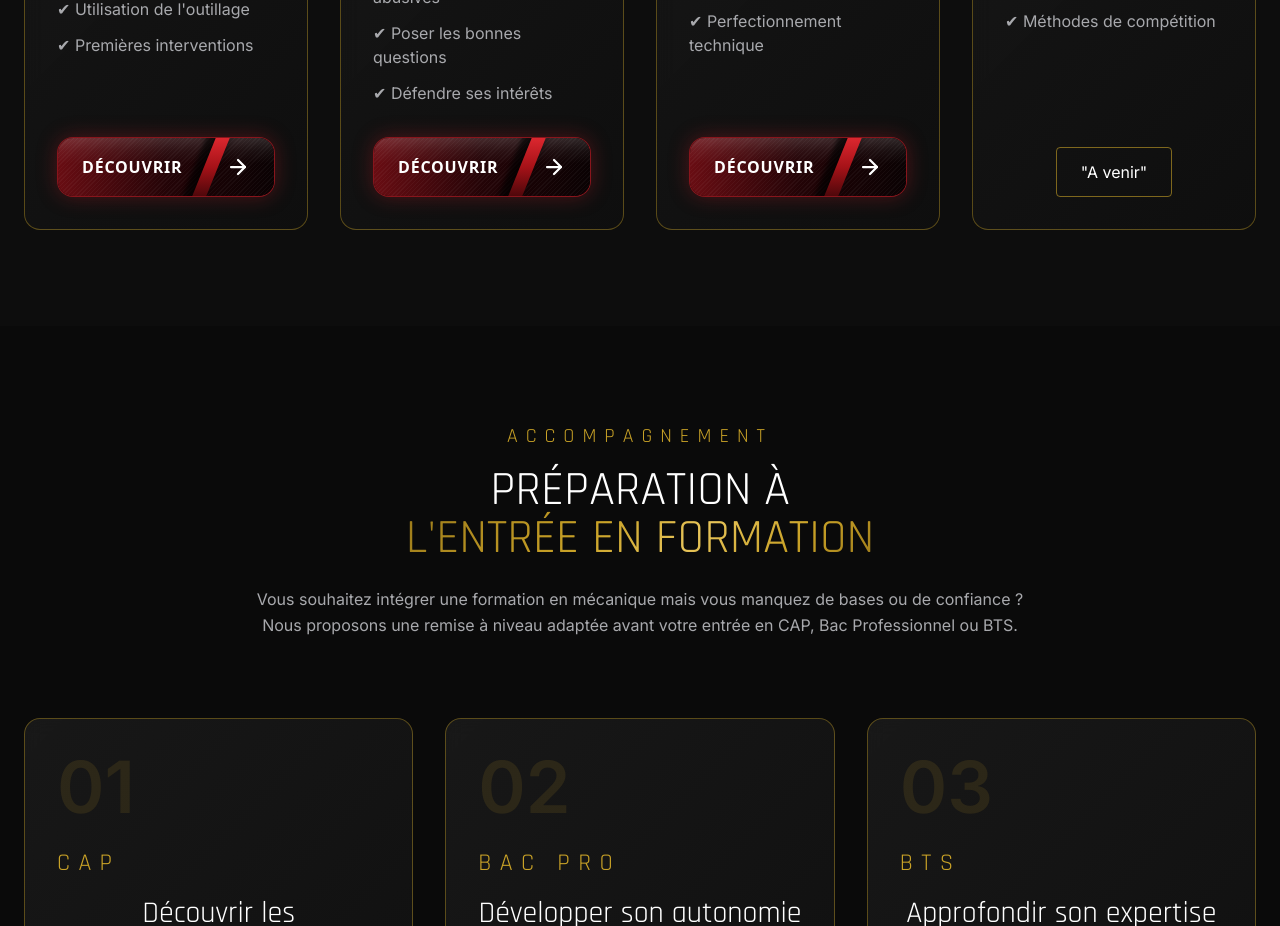
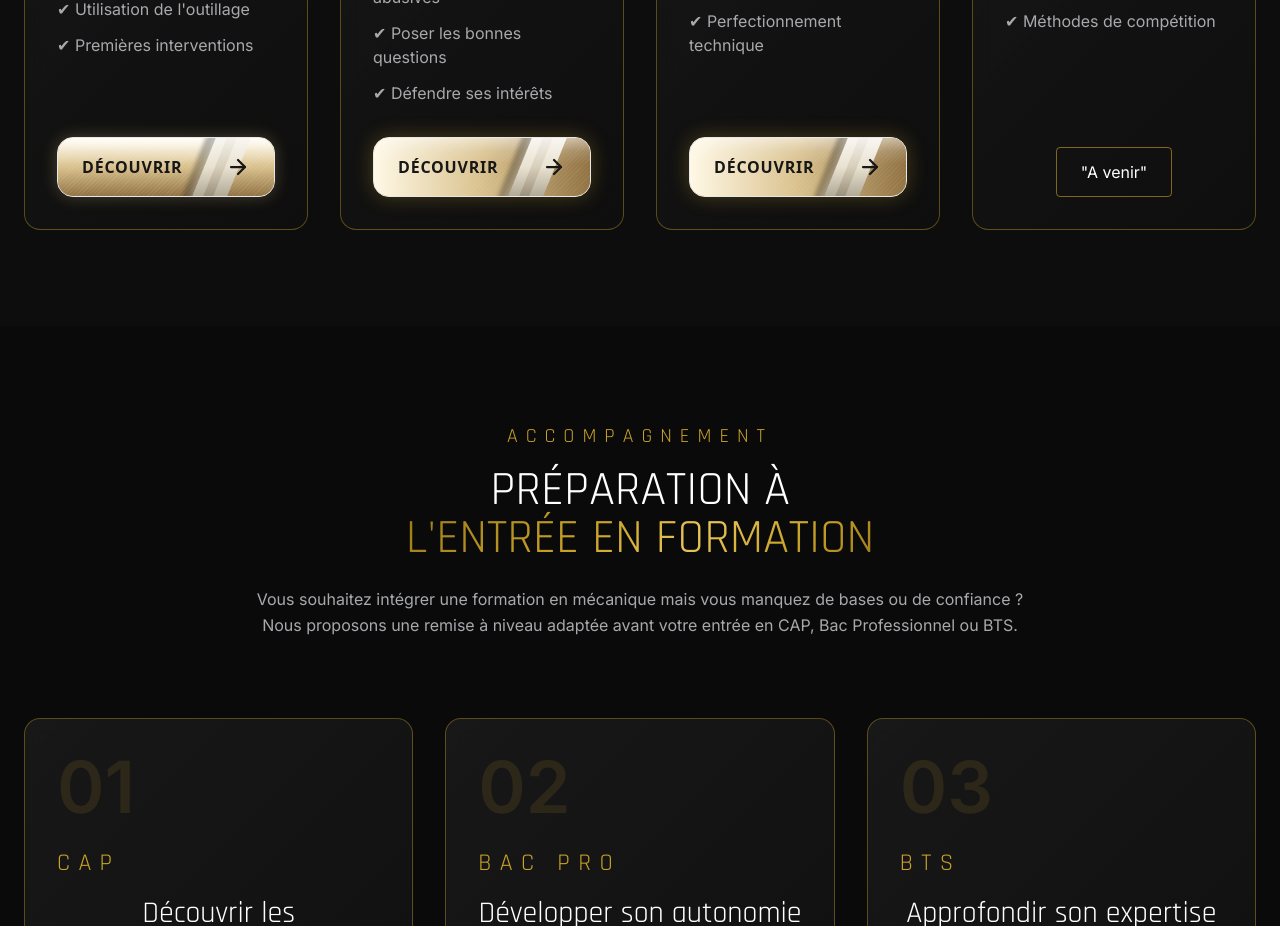
Before and after one commit to PerformancePrestigeAcademy/performance-prestige-academy, a React (Vite) app: page /formation in a window 1280 px wide. Shown: the part 1600-2526 px from the top of the page. Built offline with nearby package versions, Linux system fonts and the light colour scheme.

Commit message:
PATCH 032 v33

```diff
--- a/src/Pages/FormationPage.tsx
+++ b/src/Pages/FormationPage.tsx
@@ -207,6 +207,7 @@ Performance & Prestige Academy
 
      <div className="grid md:grid-cols-2 xl:grid-cols-4 gap-8">
 
+
 {/* DÉBUTANT */}
 
 <ServiceCard
@@ -222,89 +223,44 @@ Performance & Prestige Academy
     <li>✔ Premières interventions</li>
   </ul>
 
- <div className="mt-auto pt-8 w-full flex justify-center">
-  <button
-    type="button"
-    onClick={() => {
-      setSelectedFormation(initiationMecaniqueFormation);
-      setIsFormationModalOpen(true);
-    }}
-    className="
-      group relative overflow-hidden
-      inline-flex items-center justify-between
-      w-full max-w-[260px] h-[60px]
-      px-6
-      rounded-2xl
-      font-sans text-white
-      border border-[#A81B22]/80
-      bg-[#0C0204]
-      shadow-[0_0_20px_rgba(168,27,34,0.4)]
-      transition-all duration-300
-      hover:border-[#d62832] hover:shadow-[0_0_25px_rgba(214,40,50,0.55)]
-      active:scale-[0.99]
-    "
-  >
-    {/* 1. Dégradé de fond global */}
-    <span
-      className="
-        absolute inset-0
-        bg-gradient-to-r from-[#690D13] via-[#240407] to-[#0A0203]
-      "
-    />
-
-    {/* 2. Texture hachurée diagonale */}
-    <span
-      className="
-        absolute inset-0 opacity-20 pointer-events-none
-        bg-[repeating-linear-gradient(-45deg,transparent,transparent_2px,rgba(255,255,255,0.18)_2px,rgba(255,255,255,0.18)_3px)]
-      "
-    />
-
-    {/* 3. Reflet brillant en haut (effet gloss) */}
-    <span
-      className="
-        absolute inset-x-0 top-0 h-[45%] pointer-events-none
-        bg-gradient-to-b from-white/15 via-white/5 to-transparent
-      "
-    />
-
-    {/* 4. Ombre portée sous la bande rouge */}
-    <span
-      className="
-        absolute -top-3 -bottom-3 right-[28%] w-5
-        bg-black/60 blur-[2px]
-        -skew-x-[22deg] z-10
-      "
-    />
-
-    {/* 5. Bande rouge diagonale */}
-    <span
-      className="
-        absolute -top-3 -bottom-3 right-[26%] w-3.5
-        bg-gradient-to-b from-[#F23038] via-[#A61218] to-[#2B0305]
-        -skew-x-[22deg] z-10
-        shadow-[-2px_0_8px_rgba(0,0,0,0.6)]
-      "
-    />
-
-    {/* 6. Contenu Gauche (Texte) */}
-    <span className="relative z-10 font-bold tracking-wider text-sm sm:text-base uppercase">
-      Découvrir
-    </span>
-
-    {/* 7. Flèche à droite */}
-    <span className="relative z-10 flex items-center justify-center">
-      <ArrowRight
-        className="
-          w-[24px] h-[24px] text-white stroke-[2.25]
-          transition-transform duration-300
-          group-hover:translate-x-1.5
-        "
-      />
-    </span>
-  </button>
-</div>
+  <div className="mt-auto pt-8 w-full flex justify-center">
+    <button type="button"onClick={() => {setSelectedFormation(initiationMecaniqueFormation);setIsFormationModalOpen(true);}}
+      className="group relative overflow-hidden inline-flex items-center justify-between w-full max-w-[260px] h-[60px] px-6 rounded-2xl font-sans font-bold text-[#171717] border border-
+      [#E8D5A5] bg-[#BFA56D] shadow-[0_0_16px_rgba(207,180,119,0.30)] transition-all duration-300 hover:border-[#FFF0C5] hover:shadow-[0_0_25px_rgba(230,204,150,0.55)] active:scale-[0.99]" >
+
+      {/* 1. Dégradé champagne métallisé */}
+      <span className="absolute inset-0 bg-gradient-to-b from-[#FFF8E5] via-[#D9C18D] to-[#927344]" />
+
+      {/* 2. Texture hachurée diagonale */}
+      <span className="absolute inset-0 opacity-20 pointer-events-none bg-[repeating-linear-gradient(-45deg,transparent,transparent_2px,rgba(255,255,255,0.35)_2px,rgba(255,255,255,0.35)_3px)]" />
+
+      {/* 3. Reflet brillant supérieur */}
+      <span className="absolute inset-x-0 top-0 h-[45%] pointer-events-none bg-gradient-to-b from-white/70 via-white/20 to-transparent" />
+
+      {/* 4. Ombre sous les bandes */}
+      <span className="absolute -top-3 -bottom-3 right-[28%] w-5 bg-black/30 blur-[2px] -skew-x-[22deg] z-10" />
+
+      {/* 5. Trois bandes obliques champagne / argent */}
+      <span className="absolute -top-3 -bottom-3 right-[26%] w-3.5 bg-gradient-to-b from-[#FFFFFF] via-[#E9E2D1] to-[#9B927F] -skew-x-[22deg] z-10 shadow-[-2px_0_8px_rgba(255,255,255,0.35)]" />
+
+      <span className="absolute -top-3 -bottom-3 right-[21%] w-3.5 bg-gradient-to-b from-[#FFFFFF] via-[#D8CFBB] to-[#82765F] -skew-x-[22deg] z-10" />
+
+      <span className="absolute -top-3 -bottom-3 right-[16%] w-3.5 bg-gradient-to-b from-[#FFFFFF] via-[#E9E2D1] to-[#9B927F] -skew-x-[22deg] z-10" />
+
+      {/* 6. Texte */}
+      <span className="relative z-10 font-bold tracking-wider text-sm sm:text-base uppercase">
+        Découvrir
+      </span>
+
+      {/* 7. Flèche */}
+      <span className="relative z-10 flex items-center justify-center">
+        <ArrowRight className="w-[24px] h-[24px] text-[#171717] stroke-[2.25] transition-transform duration-300 group-hover:translate-x-1.5"/>
+      </span>
+
+    </button>
+  </div>
 </ServiceCard>
+
 
 {/* AU FÉMININ */}
 
@@ -322,86 +278,38 @@ Performance & Prestige Academy
   </ul>
 
   <div className="mt-auto pt-8 w-full flex justify-center">
-  <button
-    type="button"
-    onClick={() => {
-  setSelectedFormation(mecaniqueAuFemininFormation);
-  setIsFormationModalOpen(true);
-}}
-    className="
-      group relative overflow-hidden
-      inline-flex items-center justify-between
-      w-full max-w-[260px] h-[60px]
-      px-6
-      rounded-2xl
-      font-sans text-white
-      border border-[#A81B22]/80
-      bg-[#0C0204]
-      shadow-[0_0_20px_rgba(168,27,34,0.4)]
-      transition-all duration-300
-      hover:border-[#d62832] hover:shadow-[0_0_25px_rgba(214,40,50,0.55)]
-      active:scale-[0.99]
-    "
-  >
-    {/* 1. Dégradé de fond global */}
-    <span
-      className="
-        absolute inset-0
-        bg-gradient-to-r from-[#690D13] via-[#240407] to-[#0A0203]
-      "
-    />
-
-    {/* 2. Texture hachurée diagonale */}
-    <span
-      className="
-        absolute inset-0 opacity-20 pointer-events-none
-        bg-[repeating-linear-gradient(-45deg,transparent,transparent_2px,rgba(255,255,255,0.18)_2px,rgba(255,255,255,0.18)_3px)]
-      "
-    />
-
-    {/* 3. Reflet brillant en haut (effet gloss) */}
-    <span
-      className="
-        absolute inset-x-0 top-0 h-[45%] pointer-events-none
-        bg-gradient-to-b from-white/15 via-white/5 to-transparent
-      "
-    />
-
-    {/* 4. Ombre portée sous la bande rouge */}
-    <span
-      className="
-        absolute -top-3 -bottom-3 right-[28%] w-5
-        bg-black/60 blur-[2px]
-        -skew-x-[22deg] z-10
-      "
-    />
-
-    {/* 5. Bande rouge diagonale */}
-    <span
-      className="
-        absolute -top-3 -bottom-3 right-[26%] w-3.5
-        bg-gradient-to-b from-[#F23038] via-[#A61218] to-[#2B0305]
-        -skew-x-[22deg] z-10
-        shadow-[-2px_0_8px_rgba(0,0,0,0.6)]
-      "
-    />
-
-    {/* 6. Contenu Gauche (Texte) */}
-    <span className="relative z-10 font-bold tracking-wider text-sm sm:text-base uppercase">
-      Découvrir
-    </span>
-
-    {/* 7. Flèche à droite */}
-    <span className="relative z-10 flex items-center justify-center">
-      <ArrowRight
-        className="
-          w-[24px] h-[24px] text-white stroke-[2.25]
-          transition-transform duration-300
-          group-hover:translate-x-1.5
-        "
-      />
-    </span>
-  </button>
+  <button type="button" onClick={() => {setSelectedFormation(mecaniqueAuFemininFormation); setIsFormationModalOpen(true);}}
+  className="group relative overflow-hidden inline-flex items-center justify-between w-full max-w-[260px] h-[60px] px-6 rounded-2xl font-sans text-[#171717] border border-
+  [#D9C18D]/80 bg-[#D9C18D] shadow-[0_0_20px_rgba(201,162,39,0.30)] transition-all duration-300 hover:border-[#FFF0C2] hover:shadow-[0_0_25px_rgba(217,193,141,0.55)] active:scale-[0.99]">
+
+  {/* 1. Dégradé de fond global */}
+  <span className="absolute inset-0 bg-gradient-to-r from-[#FFF8E5] via-[#D9C18D] to-[#927344]" />
+
+  {/* 2. Texture hachurée diagonale */}
+  <span className="absolute inset-0 opacity-20 pointer-events-none bg-[repeating-linear-gradient(-45deg,transparent,transparent_2px,rgba(255,255,255,0.25)_2px,rgba(255,255,255,0.25)_3px)]" />
+
+  {/* 3. Reflet brillant en haut */}
+  <span className="absolute inset-x-0 top-0 h-[45%] pointer-events-none bg-gradient-to-b from-white/50 via-white/15 to-transparent" />
+
+  {/* 4. Ombre sous les bandes métalliques */}
+  <span className="absolute -top-3 -bottom-3 right-[28%] w-5 bg-black/30 blur-[2px] -skew-x-[22deg] z-10" />
+
+  {/* 5. Trois bandes obliques champagne / argent */}
+  <span className="absolute -top-3 -bottom-3 right-[26%] w-3.5 bg-gradient-to-b from-[#FFFFFF] via-[#E9E2D1] to-[#9B927F] -skew-x-[22deg] z-10 shadow-[-2px_0_8px_rgba(255,255,255,0.35)]" />
+  <span className="absolute -top-3 -bottom-3 right-[21%] w-3.5 bg-gradient-to-b from-[#FFFFFF] via-[#D8CFBB] to-[#82765F] -skew-x-[22deg] z-10" />
+  <span className="absolute -top-3 -bottom-3 right-[16%] w-3.5 bg-gradient-to-b from-[#FFFFFF] via-[#E9E2D1] to-[#9B927F] -skew-x-[22deg] z-10" />
+
+  {/* 6. Texte */}
+  <span className="relative z-10 font-bold tracking-wider text-sm sm:text-base uppercase">
+    Découvrir
+  </span>
+
+  {/* 7. Flèche */}
+  <span className="relative z-10 flex items-center justify-center">
+    <ArrowRight className="w-[24px] h-[24px] text-[#171717] stroke-[2.25] transition-transform duration-300 group-hover:translate-x-1.5"/>
+  </span>
+
+</button>
 </div>
 </ServiceCard>
 
@@ -421,86 +329,38 @@ Performance & Prestige Academy
   </ul>
 
   <div className="mt-auto pt-8 w-full flex justify-center">
-  <button
-    type="button"
-    onClick={() => {
-  setSelectedFormation(perfectionnementMecaniqueFormation);
-  setIsFormationModalOpen(true);
-}}
-    className="
-      group relative overflow-hidden
-      inline-flex items-center justify-between
-      w-full max-w-[260px] h-[60px]
-      px-6
-      rounded-2xl
-      font-sans text-white
-      border border-[#A81B22]/80
-      bg-[#0C0204]
-      shadow-[0_0_20px_rgba(168,27,34,0.4)]
-      transition-all duration-300
-      hover:border-[#d62832] hover:shadow-[0_0_25px_rgba(214,40,50,0.55)]
-      active:scale-[0.99]
-    "
-  >
-    {/* 1. Dégradé de fond global */}
-    <span
-      className="
-        absolute inset-0
-        bg-gradient-to-r from-[#690D13] via-[#240407] to-[#0A0203]
-      "
-    />
-
-    {/* 2. Texture hachurée diagonale */}
-    <span
-      className="
-        absolute inset-0 opacity-20 pointer-events-none
-        bg-[repeating-linear-gradient(-45deg,transparent,transparent_2px,rgba(255,255,255,0.18)_2px,rgba(255,255,255,0.18)_3px)]
-      "
-    />
-
-    {/* 3. Reflet brillant en haut (effet gloss) */}
-    <span
-      className="
-        absolute inset-x-0 top-0 h-[45%] pointer-events-none
-        bg-gradient-to-b from-white/15 via-white/5 to-transparent
-      "
-    />
-
-    {/* 4. Ombre portée sous la bande rouge */}
-    <span
-      className="
-        absolute -top-3 -bottom-3 right-[28%] w-5
-        bg-black/60 blur-[2px]
-        -skew-x-[22deg] z-10
-      "
-    />
-
-    {/* 5. Bande rouge diagonale */}
-    <span
-      className="
-        absolute -top-3 -bottom-3 right-[26%] w-3.5
-        bg-gradient-to-b from-[#F23038] via-[#A61218] to-[#2B0305]
-        -skew-x-[22deg] z-10
-        shadow-[-2px_0_8px_rgba(0,0,0,0.6)]
-      "
-    />
-
-    {/* 6. Contenu Gauche (Texte) */}
-    <span className="relative z-10 font-bold tracking-wider text-sm sm:text-base uppercase">
-      Découvrir
-    </span>
-
-    {/* 7. Flèche à droite */}
-    <span className="relative z-10 flex items-center justify-center">
-      <ArrowRight
-        className="
-          w-[24px] h-[24px] text-white stroke-[2.25]
-          transition-transform duration-300
-          group-hover:translate-x-1.5
-        "
-      />
-    </span>
-  </button>
+  <button type="button" onClick={() => {setSelectedFormation(perfectionnementMecaniqueFormation); setIsFormationModalOpen(true);}}
+  className="group relative overflow-hidden inline-flex items-center justify-between w-full max-w-[260px] h-[60px] px-6 rounded-2xl font-sans text-[#171717] border border-
+  [#D9C18D]/80 bg-[#D9C18D] shadow-[0_0_20px_rgba(201,162,39,0.30)] transition-all duration-300 hover:border-[#FFF0C2] hover:shadow-[0_0_25px_rgba(217,193,141,0.55)] active:scale-[0.99]">
+
+  {/* 1. Dégradé de fond global */}
+  <span className="absolute inset-0 bg-gradient-to-r from-[#FFF8E5] via-[#D9C18D] to-[#927344]" />
+
+  {/* 2. Texture hachurée diagonale */}
+  <span className="absolute inset-0 opacity-20 pointer-events-none bg-[repeating-linear-gradient(-45deg,transparent,transparent_2px,rgba(255,255,255,0.25)_2px,rgba(255,255,255,0.25)_3px)]" />
+
+  {/* 3. Reflet brillant en haut */}
+  <span className="absolute inset-x-0 top-0 h-[45%] pointer-events-none bg-gradient-to-b from-white/50 via-white/15 to-transparent" />
+
+  {/* 4. Ombre sous les bandes métalliques */}
+  <span className="absolute -top-3 -bottom-3 right-[28%] w-5 bg-black/30 blur-[2px] -skew-x-[22deg] z-10" />
+
+  {/* 5. Trois bandes obliques champagne / argent */}
+  <span className="absolute -top-3 -bottom-3 right-[26%] w-3.5 bg-gradient-to-b from-[#FFFFFF] via-[#E9E2D1] to-[#9B927F] -skew-x-[22deg] z-10 shadow-[-2px_0_8px_rgba(255,255,255,0.35)]" />
+  <span className="absolute -top-3 -bottom-3 right-[21%] w-3.5 bg-gradient-to-b from-[#FFFFFF] via-[#D8CFBB] to-[#82765F] -skew-x-[22deg] z-10" />
+  <span className="absolute -top-3 -bottom-3 right-[16%] w-3.5 bg-gradient-to-b from-[#FFFFFF] via-[#E9E2D1] to-[#9B927F] -skew-x-[22deg] z-10" />
+
+  {/* 6. Texte */}
+  <span className="relative z-10 font-bold tracking-wider text-sm sm:text-base uppercase">
+    Découvrir
+  </span>
+
+  {/* 7. Flèche */}
+  <span className="relative z-10 flex items-center justify-center">
+    <ArrowRight className="w-[24px] h-[24px] text-[#171717] stroke-[2.25] transition-transform duration-300 group-hover:translate-x-1.5"/>
+  </span>
+
+</button>
 </div>
 </ServiceCard>
 
```
